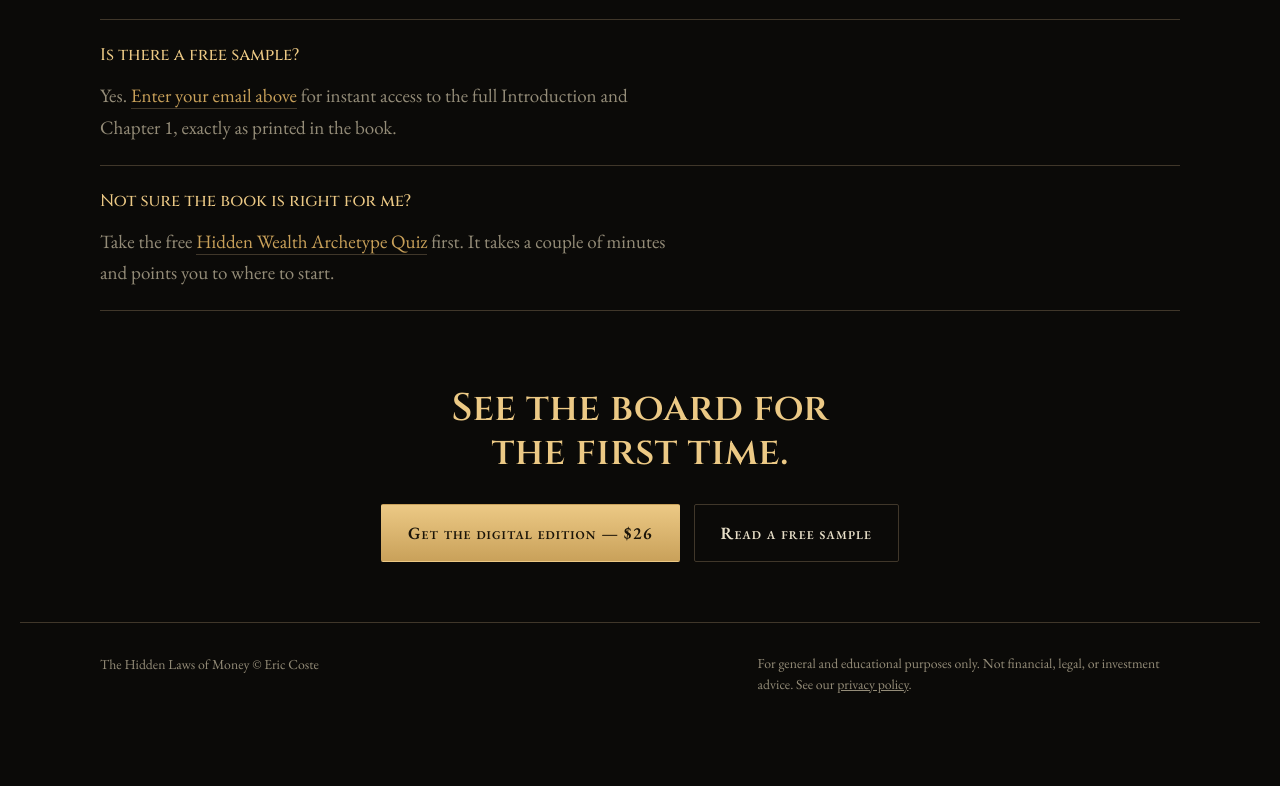
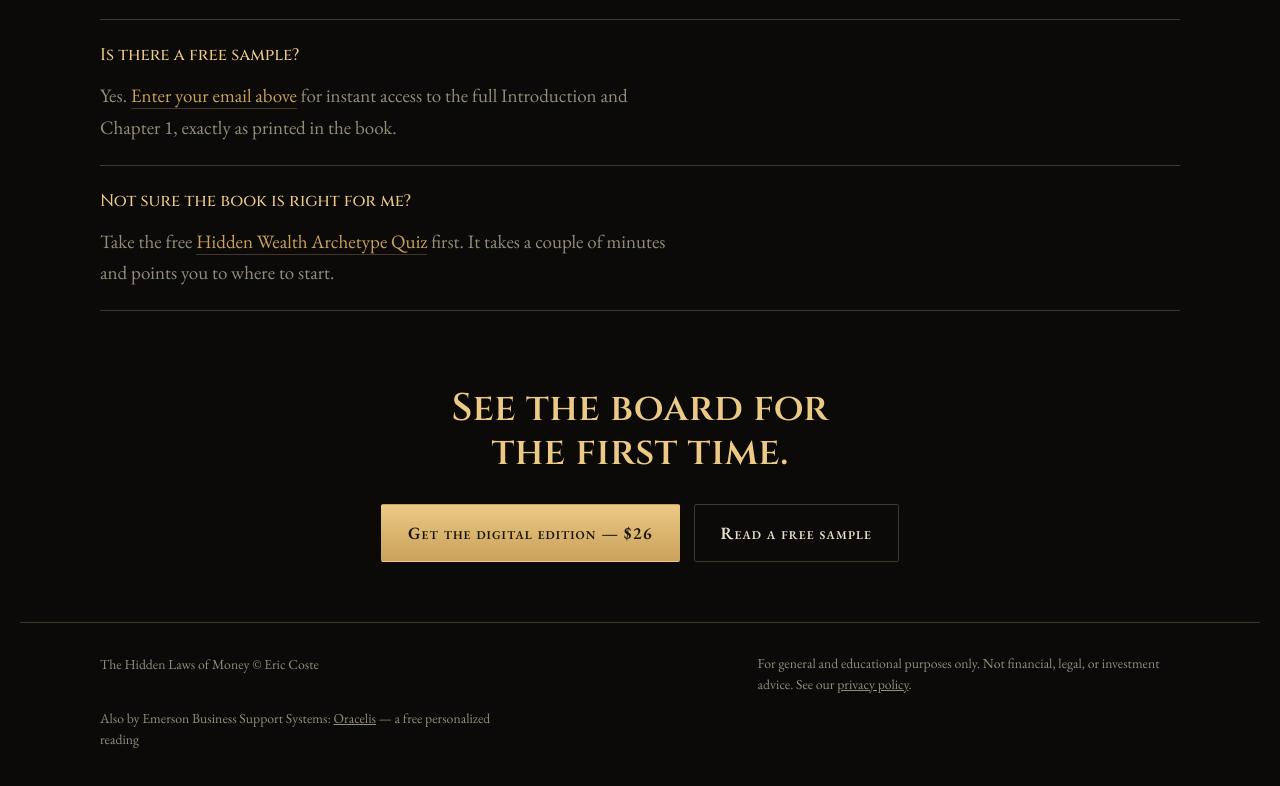
Before and after one commit to lecorbeaured/hiddenlaws-waitlist, a plain HTML site: page index.html in a window 1280 px wide. Shown: the part 6896-7682 px from the top of the page. Before the commit the page ends 7636 px from the top, so only its background shows below. Drawn offline with nearby package versions, Linux system fonts and the light colour scheme.

Commit message:
Add footer mention of Oracelis (separate product, same company)
Small, honestly-labeled footer link — not framed as Eric Coste
content, just "also by Emerson Business Support Systems."

```diff
--- a/index.html
+++ b/index.html
@@ -958,6 +958,7 @@
   <div class="wrap">
     <span>The Hidden Laws of Money &copy; Eric Coste</span>
     <span class="disclaimer">For general and educational purposes only. Not financial, legal, or investment advice. See our <a href="privacy.html">privacy policy</a>.</span>
+    <span class="disclaimer">Also by Emerson Business Support Systems: <a href="https://oracelis.app" target="_blank" rel="noopener">Oracelis</a> &mdash; a free personalized reading</span>
   </div>
 </footer>
 
```
